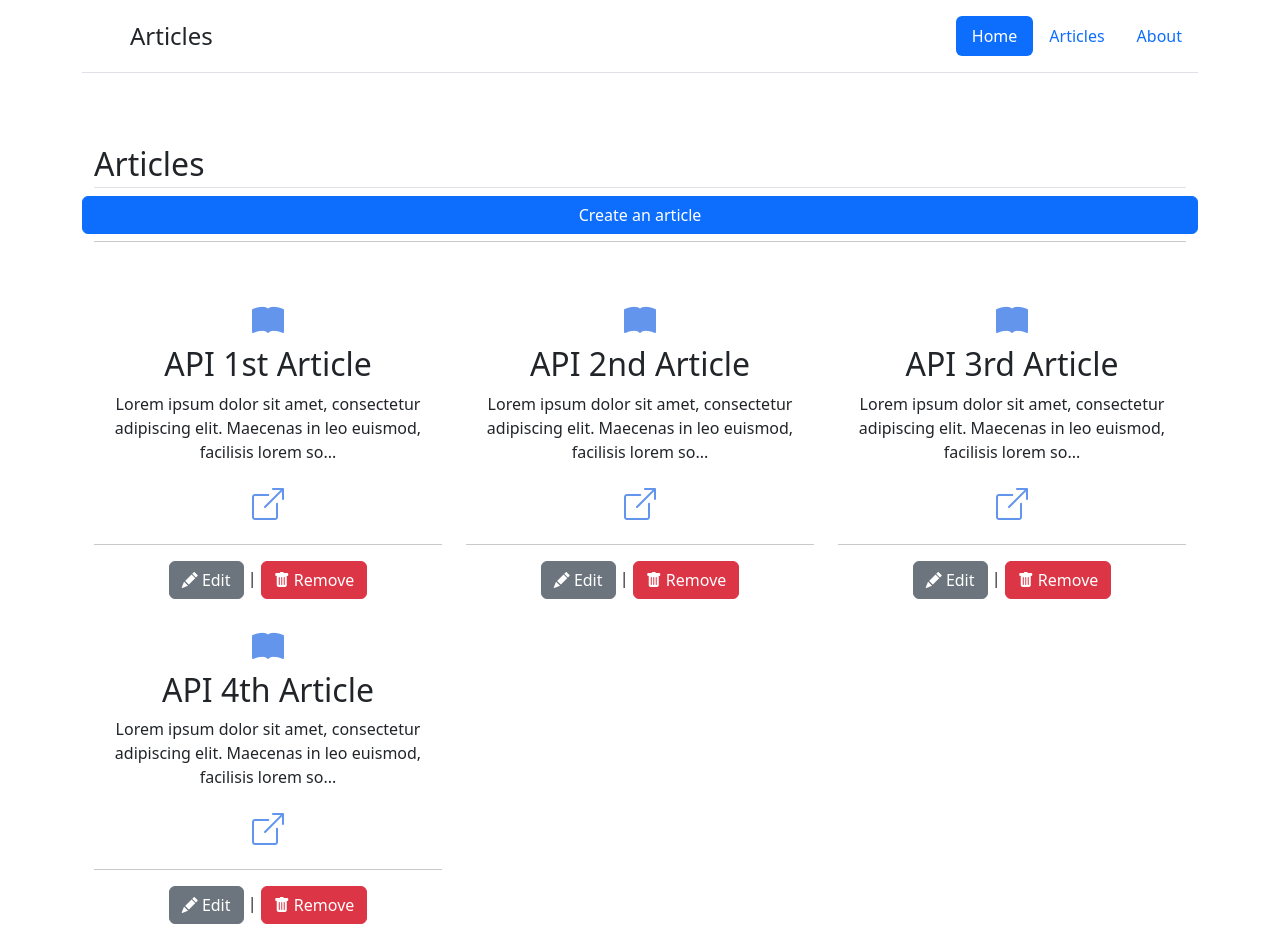
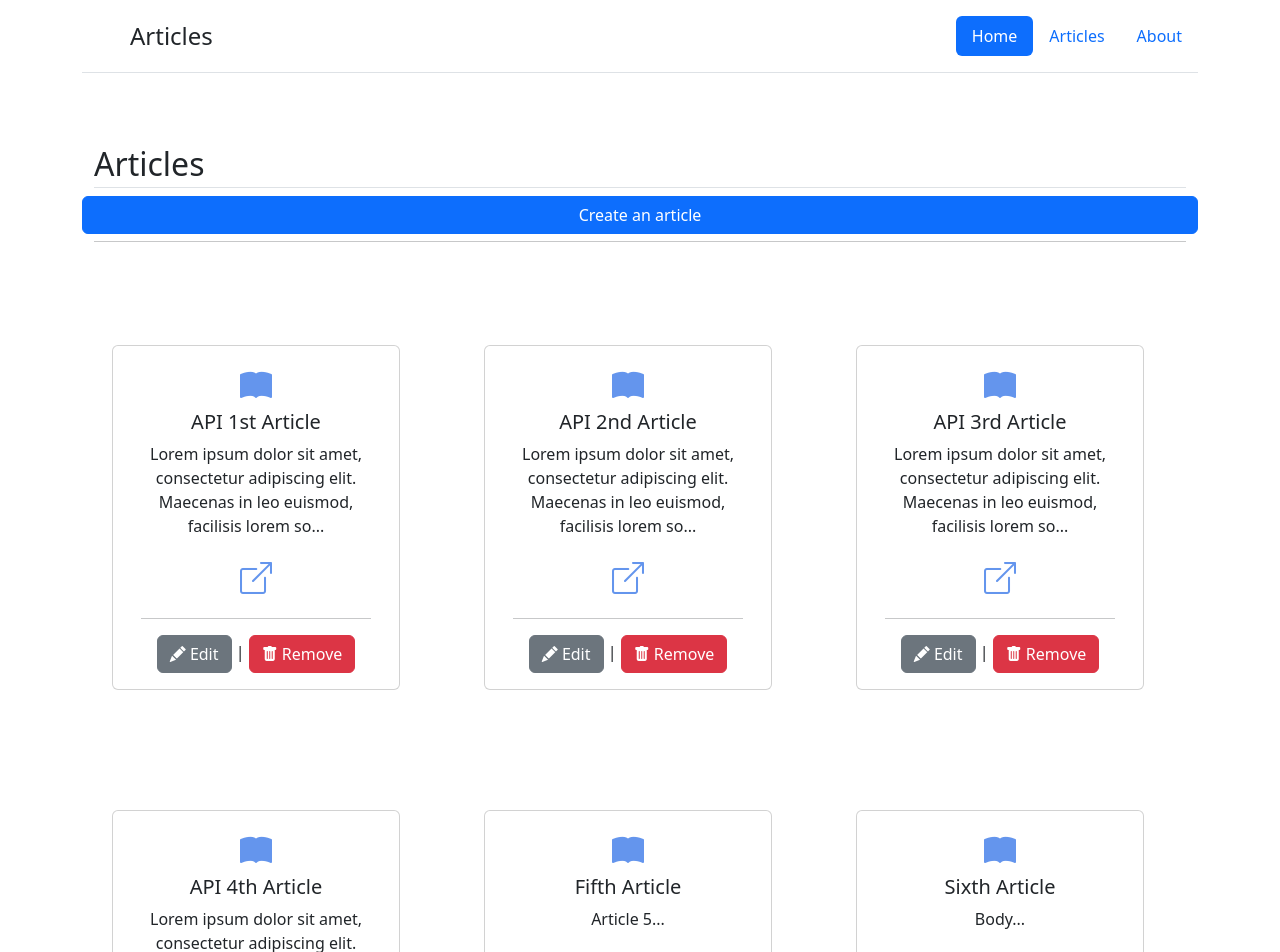
Before and after one commit to urieljuliatti/angular-articles-bootstrap, an Angular app: page /listArticles in a window 1280 px wide. Shown: the top 952 px of the page. Built offline with nearby package versions, Linux system fonts and the light colour scheme; data requests are answered from the project's data file.

Commit message:
Creating article and preparing modal

```diff
--- a/backend/db.json
+++ b/backend/db.json
@@ -19,6 +19,16 @@
       "id": 4,
       "title": "API 4th Article",
       "body": "Lorem ipsum dolor sit amet, consectetur adipiscing elit. Maecenas in leo euismod, facilisis lorem sollicitudin, aliquam mauris. Cras suscipit erat sit amet ultricies molestie. Donec iaculis tempus erat, imperdiet viverra felis. Maecenas eleifend justo ac eleifend sollicitudin. Nam nec convallis tellus. Duis laoreet quam felis, vel tincidunt diam convallis et. Integer volutpat vehicula tortor, in venenatis erat facilisis id. Curabitur porta ullamcorper leo eu dignissim. In vel augue vitae nulla sollicitudin imperdiet. Aenean vel aliquam magna. Proin pulvinar velit quis diam efficitur, et imperdiet massa dictum. Proin vel urna vitae est finibus posuere. Pellentesque pharetra blandit volutpat. Cras dictum, risus et consectetur commodo, ipsum orci mollis orci, eget mollis lacus turpis in odio. In hendrerit purus eget rhoncus volutpat. Suspendisse potenti. Fusce non velit eget odio tristique condimentum sed vel neque. Proin tempus convallis leo, in vehicula massa fermentum at. Sed iaculis magna non velit accumsan, vel ultrices dui hendrerit. Praesent dignissim nisi non suscipit pretium."
+    },
+    {
+      "title": "Fifth Article",
+      "body": "Article 5",
+      "id": 5
+    },
+    {
+      "title": "Sixth Article",
+      "body": "Body",
+      "id": 6
     }
   ]
 }
--- a/src/app/components/articles/article.service.ts
+++ b/src/app/components/articles/article.service.ts
@@ -15,4 +15,8 @@ export class ArticleService {
   list():Observable<Article[]> {
     return this.http.get<Article[]>(this.API)
   }
+
+  create(article: Article): Observable<Article>{
+    return this.http.post<Article>(this.API, article)
+  }
 }
--- a/src/app/components/articles/article.ts
+++ b/src/app/components/articles/article.ts
@@ -1,5 +1,5 @@
 export interface Article {
-  id: number
+  id?: number
   title: string
   body: string
 }
--- a/src/app/components/articles/article/article.component.html
+++ b/src/app/components/articles/article/article.component.html
@@ -1,13 +1,34 @@
-<div class="feature col" style="text-align: center;">
+<div class="container row py-5 d-flex justify-content-center" style="text-align:center; ">
+  <div class="card justify-content-center" style=" width: 18rem;">
+    <div class="card-body justify-content-center">
       <i class="bi bi-book-fill" style="font-size: 2rem; color: cornflowerblue;"></i>
-  <h3 class="fs-2">{{article.title}}</h3>
-  <p>{{article.body | slice:0:100}}...</p>
+      <h5 class="card-title">{{article.title}}</h5>
+      <p class="card-text">{{article.body | slice:0:100}}...</p>
       <a href="#">
         <i class="bi bi-box-arrow-up-right" style="font-size: 2rem; color: cornflowerblue;"></i>
       </a>
       <hr />
       <div class="actions">
         <button class="article-edit btn btn-secondary"><i class="bi bi-pencil-fill"></i> Edit</button> |
-    <button class="article-delete btn btn-danger"><i class="bi bi-trash-fill"></i> Remove</button>
+        <button class="article-delete btn btn-danger" data-bs-toggle="modal" data-bs-target="#excludeModal"><i class="bi bi-trash-fill"></i> Remove</button>
       </div>
     </div>
+  </div>
+</div>
+<div class="modal" id="excludeModal" tabindex="-1">
+  <div class="modal-dialog">
+    <div class="modal-content">
+      <div class="modal-header">
+        <h5 class="modal-title">Delete Article</h5>
+        <button type="button" class="btn-close" data-bs-dismiss="modal" aria-label="Close"></button>
+      </div>
+      <div class="modal-body">
+        <p>Are you sure?</p>
+      </div>
+      <div class="modal-footer">
+        <button type="button" class="btn btn-secondary" data-bs-dismiss="modal">Close</button>
+        <button type="button" class="btn btn-danger"><i class="bi bi-trash-fill"></i> Delete Article!</button>
+      </div>
+    </div>
+  </div>
+</div>
--- a/src/app/components/articles/create-article/create-article.component.ts
+++ b/src/app/components/articles/create-article/create-article.component.ts
@@ -1,21 +1,33 @@
-import { Component } from '@angular/core';
+import { Component, OnInit } from '@angular/core';
 import { Article } from '../article';
+import { ArticleService } from '../article.service';
+import { Router } from '@angular/router';
 
 @Component({
   selector: 'app-create-article',
   templateUrl: './create-article.component.html',
   styleUrls: ['./create-article.component.css']
 })
-export class CreateArticleComponent {
+export class CreateArticleComponent implements OnInit{
   article: Article = {
-    id: 0,
-    title: 'My Article',
-    body: 'My body'
+    title: '',
+    body: ''
   }
+
+  constructor (
+    private service: ArticleService,
+    private router: Router
+    ) { }
 
   onSubmit()
   {
-    alert( 'Create Article')
+    this.service.create(this.article).subscribe(() => {
+      this.router.navigate(['listArticles'])
+    })
   }
 
+  ngOnInit(): void {
+
+
+  }
 }
```
Lines whose indentation alone changed are shown as unchanged.
